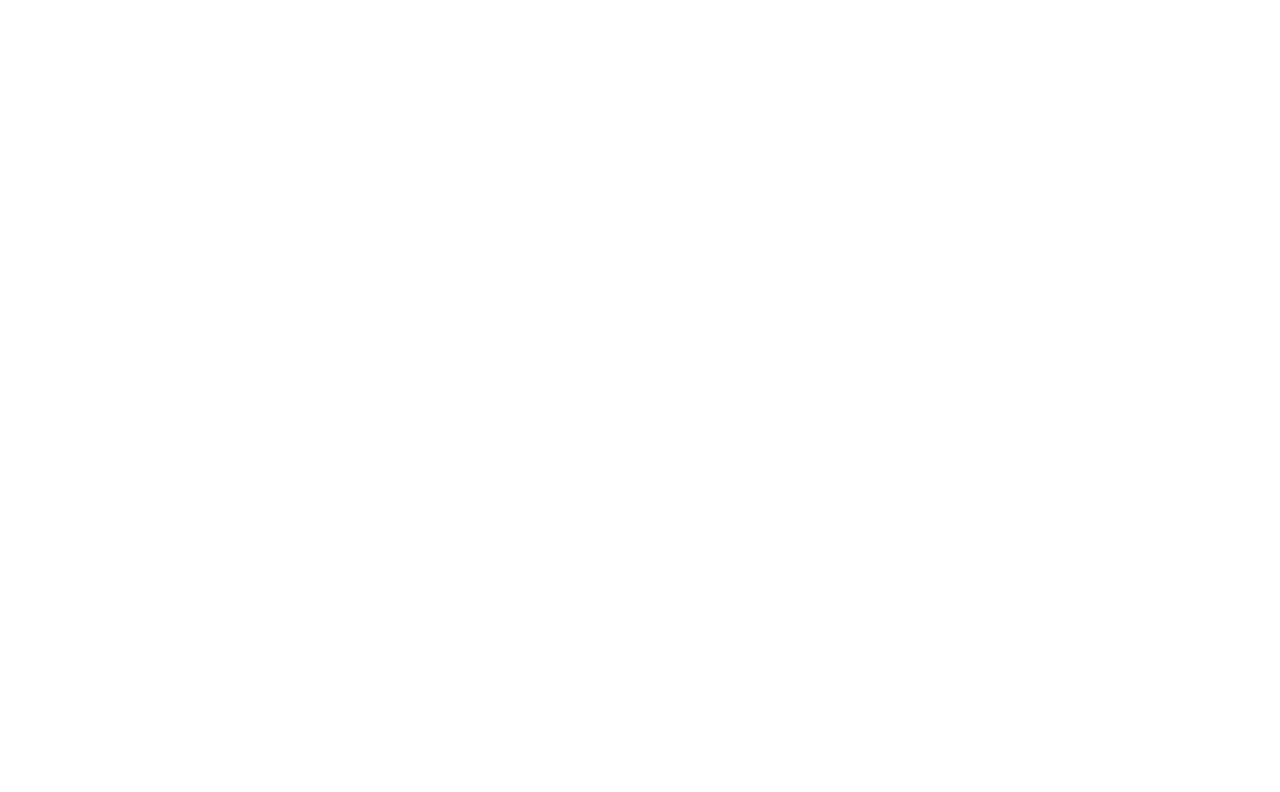
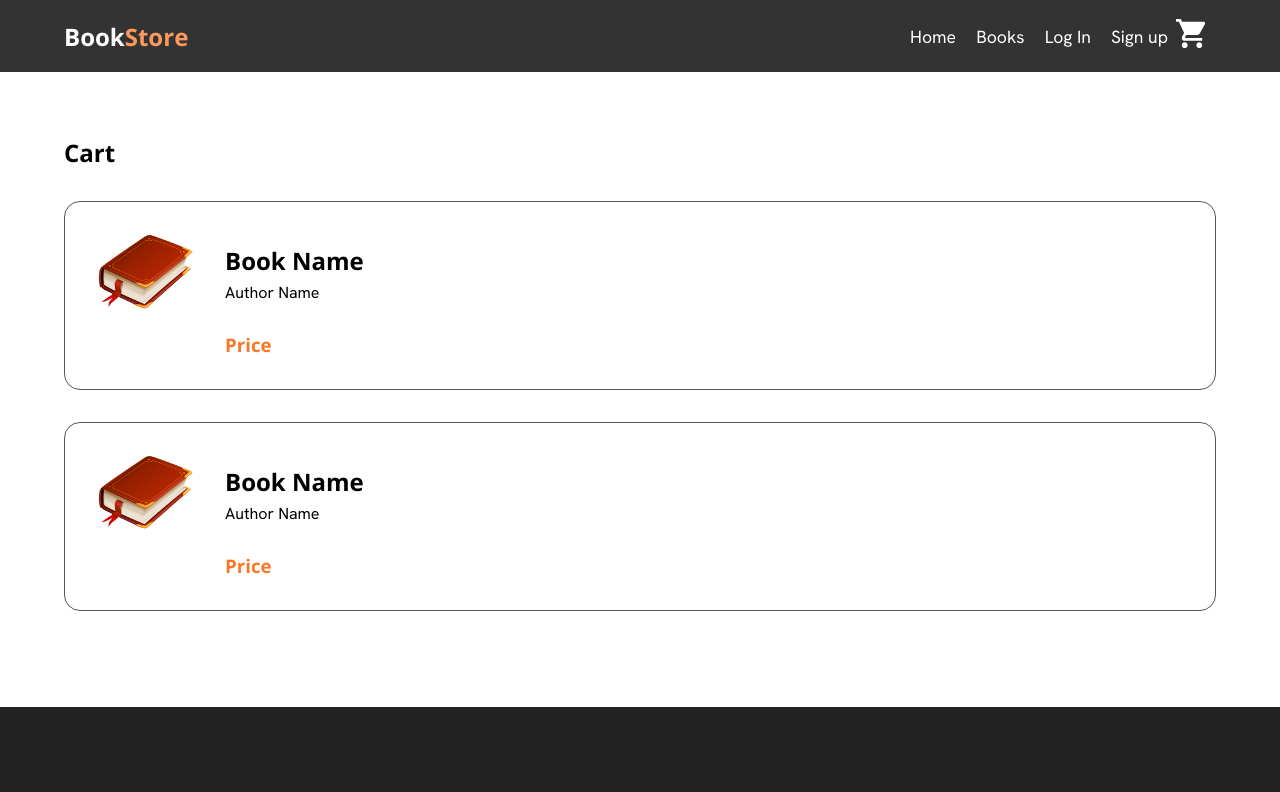
Before and after one commit to Zhanerrrkeee/BkS-project, a React (Create React App) app in the folder book/: page /cart in a window 1280 px wide. Before the commit this address had no page. Shown: the top 792 px of the page. Built offline with nearby package versions, Linux system fonts and the light colour scheme.

Commit message:
cart styling

```diff
--- a/book/src/App.js
+++ b/book/src/App.js
@@ -6,6 +6,8 @@
 import Login from "./pages/loginpage/Login";
 import Signup from "./pages/signup-page/Signup";
 import SearchPage from "./pages/SearchPage/SearchPage";
+import CartPage from "./pages/cartpage/CartPage";
+
 
 const App=()=>{
     return(
@@ -17,6 +19,8 @@
                  <Route path="/search" element={<SearchPage/>}/>
                  <Route path="/signup" element={<Signup/>}/>
                  <Route path="/login" element={<Login/>}/>
+                 <Route path="/cart" element={<CartPage/>}/>
+
             </Routes>
 
         </div>
--- /dev/null
+++ b/book/src/components/cards/cart-item-card/CartItemCard.js
@@ -0,0 +1,24 @@
+import React from 'react';
+import './cart-item-card.styles.css';
+import CartImg from '../../../assets/books-images/boook.webp';
+
+
+const CartItemCard=()=>{
+    return (
+    <section className="cart-item">
+        <div className="cart-item-img-container">
+            <img src={CartImg} alt="cart-item-img" className="cart-item-img"/>
+
+        </div>
+        <div className="cart-item-content-container">
+            <h2>Book Name</h2>
+            <p>Author Name</p>
+            <h3 className="cart-item-price">Price</h3>
+
+        </div>
+
+    </section>
+    )
+}
+
+export default CartItemCard;
--- /dev/null
+++ b/book/src/components/cards/cart-item-card/cart-item-card.styles.css
@@ -0,0 +1,24 @@
+.cart-item{
+    display: flex;
+    padding: 2rem;
+    margin: 2rem 0;
+    border: 1px solid #555;
+    border-radius: 1rem;
+
+}
+
+.cart-item-img{
+    width: 6rem;
+}
+.cart-item-content-container{
+    padding-left: 2rem;
+    padding-top: 10px;
+}
+
+.cart-item-content-container p{
+    padding-top:5px;
+}
+.cart-item-price{
+    padding-top:1.8rem;
+    color: var(--primary-color-bright);
+}
--- a/book/src/components/form/searchinputform/authForm/AuthForm.js
+++ b/book/src/components/form/searchinputform/authForm/AuthForm.js
@@ -1,6 +1,6 @@
 import React from "react";
 
-const AuthForm = () => {
+const AuthForm = ({buttonName}) => {
       return(
         <form>
         <div className='form-group'>
@@ -14,7 +14,7 @@
         </div>
 
         <div className='form-group'>
-            <input type='submit' className='button-primary' value="Login" />
+            <input type='submit' className='button-primary' value={buttonName} />
         </div>
     </form>
       )
--- /dev/null
+++ b/book/src/components/layouts/cart-items-container/CartItemsContainer.js
@@ -0,0 +1,17 @@
+import React from "react";
+import './cart-items-container.styles.css'
+import CartItemCard from "../../cards/cart-item-card/CartItemCard";
+
+const CartItemsContainer=()=>{
+    return (
+        <section className="cart-items-container">
+            <div className="container">
+                <h2>Cart</h2>
+                <CartItemCard/>
+                <CartItemCard/>
+            </div>
+        </section>
+    )
+}
+
+export default CartItemsContainer;
--- /dev/null
+++ b/book/src/components/layouts/cart-items-container/cart-items-container.styles.css
@@ -0,0 +1,28 @@
+.cart-items-container{
+    padding: 5% 0;
+}
+
+.cart-item{
+    display: flex;
+    padding: 2rem;
+    margin: 2rem 0;
+    border: 1px solid #555;
+    border-radius: 1rem;
+
+}
+
+.cart-item-img{
+    width: 6rem;
+}
+.cart-item-content-container{
+    padding-left: 2rem;
+    padding-top: 10px;
+}
+
+.cart-item-content-container p{
+    padding-top:5px;
+}
+.cart-item-price{
+    padding-top:1.8rem;
+    color: var(--primary-color-bright);
+}
--- a/book/src/components/layouts/navbar/Navbar.js
+++ b/book/src/components/layouts/navbar/Navbar.js
@@ -1,6 +1,7 @@
 import React from "react";
 import './navbar.styles.css';
 import { Link } from 'react-router-dom';
+import {ReactComponent as Cart} from '../../../assets/cart.svg';
 
 const Navbar=({ darkTheme, darkText})=>{
 
@@ -13,8 +14,11 @@
                     <Link to="/" className={`${darkText ?'nav-links-dark':'nav-links'}`}>Home</Link>
                     <Link to="/books" className={`${darkText ?'nav-links-dark':'nav-links'}`}>Books</Link>
                     <Link to="/login" className={`${darkText ?'nav-links-dark':'nav-links'}`}>Log In</Link>
-                    <Link to="/signup" className={`${darkText ?'nav-links-dark':'nav-links'}`}>Sign Sup</Link>
+                    <Link to="/signup" className={`${darkText ?'nav-links-dark':'nav-links'}`}>Sign up</Link>
+                    <Link to="/cart" className="cartLink"><Cart/></Link>
+
                 </nav>
+
             </div>
         </section>
     )
--- a/book/src/components/layouts/navbar/navbar.styles.css
+++ b/book/src/components/layouts/navbar/navbar.styles.css
@@ -14,6 +14,18 @@
     font-family: Open Sans;
     font-weight: 700;
     /*Open Sans */
+}
+
+.nav-links-container{
+    display:flex;
+    align-items: center;
+
+}
+
+.cart-link{
+    display: inline-block;
+    padding-left: 20px;
+    cursor:pointer;
 }
 
 .nav-links,.nav-links-dark{
--- /dev/null
+++ b/book/src/pages/cartpage/CartPage.js
@@ -0,0 +1,18 @@
+import React from "react";
+import Navbar from "../../components/layouts/navbar/Navbar";
+import Footer from "../../components/layouts/footer/footer";
+import CartItemsContainer from "../../components/layouts/cart-items-container/CartItemsContainer";
+
+const CartPage=()=>{
+    return (
+        <section>
+            <Navbar darkTheme={true}/>
+
+            <CartItemsContainer/>
+
+            <Footer/>
+        </section>
+    )
+}
+
+export default CartPage;
--- a/book/src/pages/loginpage/Login.js
+++ b/book/src/pages/loginpage/Login.js
@@ -21,7 +21,7 @@
                   <h2>Login</h2>
                   <p> Sign in  with email and password</p>
 
-                   <AuthForm />
+                   <AuthForm buttonName="Login"  />
                 </div>
                 </div>
 
--- a/book/src/pages/signup-page/Signup.js
+++ b/book/src/pages/signup-page/Signup.js
@@ -22,7 +22,7 @@
                   <h2>Signup</h2>
                   <p> Create a new account with email and password</p>
 
-                    <AuthForm/>
+                    <AuthForm buttonName="Sign Up"/>
                 </div>
                 </div>
 
```
Also changed, not shown: book/src/assets/books-images/boook.webp (added), book/src/assets/cart.svg (added), book/src/components/layouts/showcase/Showcase.js (line endings or trailing spaces).
